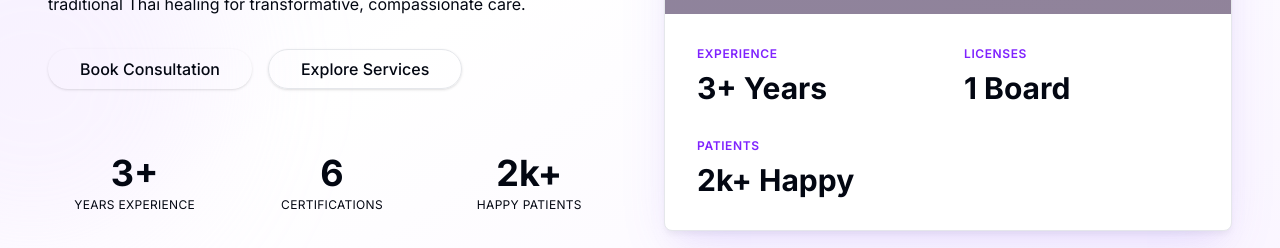
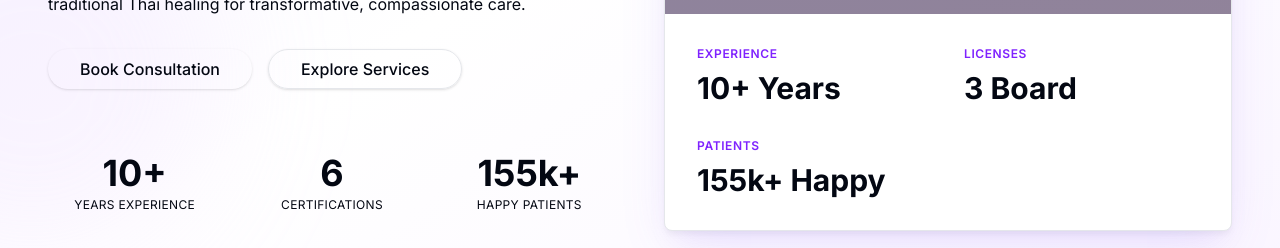
Before and after one commit to gnoparus/pattarapornd-web, a Next.js app: page / in a window 1280 px wide. Shown: the part 540-788 px from the top of the page. Built offline with nearby package versions, Linux system fonts and the light colour scheme; grey boxes are pictures that could not be loaded.

Commit message:
feat: Update experience and patient statistics in Hero component

```diff
--- a/components/Hero.tsx
+++ b/components/Hero.tsx
@@ -9,9 +9,9 @@ import { heroImages } from '@/lib/unsplashImages'
 
 export default function Hero() {
   const stats = [
-    { icon: Award, label: 'Years Experience', value: '3+' },
+    { icon: Award, label: 'Years Experience', value: '10+' },
     { icon: GraduationCap, label: 'Certifications', value: '6' },
-    { icon: Users, label: 'Happy Patients', value: '2k+' },
+    { icon: Users, label: 'Happy Patients', value: '155k+' },
   ]
 
   return (
@@ -121,15 +121,15 @@ export default function Hero() {
                 <div className="grid grid-cols-2 gap-8">
                   <div>
                     <div className="text-violet-600 text-xs font-semibold uppercase tracking-wider mb-2">Experience</div>
-                    <div className="text-3xl font-bold text-foreground">3+ Years</div>
+                    <div className="text-3xl font-bold text-foreground">10+ Years</div>
                   </div>
                   <div>
                     <div className="text-violet-600 text-xs font-semibold uppercase tracking-wider mb-2">Licenses</div>
-                    <div className="text-3xl font-bold text-foreground">1 Board</div>
+                    <div className="text-3xl font-bold text-foreground">3 Board</div>
                   </div>
                   <div className="col-span-2">
                     <div className="text-violet-600 text-xs font-semibold uppercase tracking-wider mb-2">Patients</div>
-                    <div className="text-3xl font-bold text-foreground">2k+ Happy</div>
+                    <div className="text-3xl font-bold text-foreground">155k+ Happy</div>
                   </div>
                 </div>
               </div>
```
